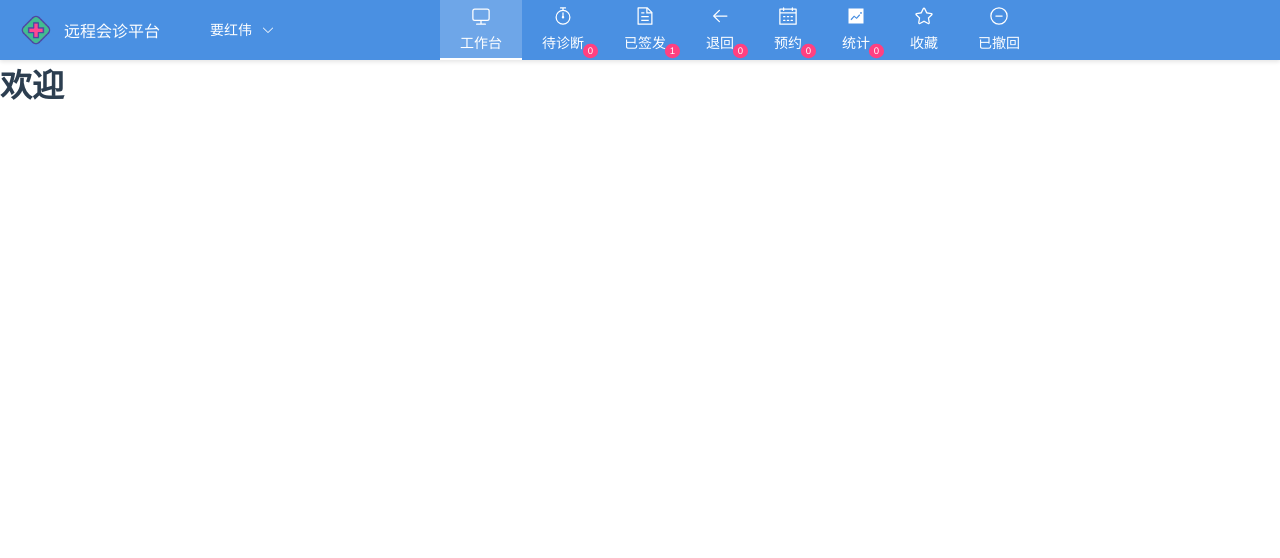
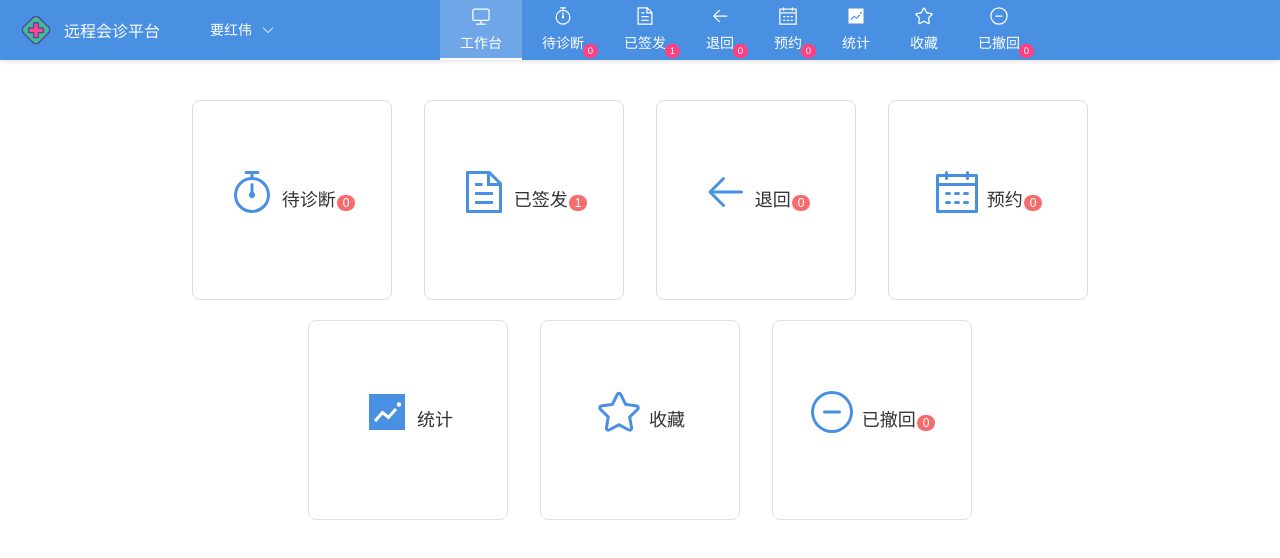
Before and after one commit to HBUzxl/Expert_System, a Vue app: page /workbench in a window 1280 px wide. Shown: the top 558 px of the page. Built offline with nearby package versions, Linux system fonts and the light colour scheme.

Commit message:
工作台页面

```diff
--- a/src/components/Header.vue
+++ b/src/components/Header.vue
@@ -82,7 +82,6 @@
             <div class="menu-item-content">
               <el-icon><TrendCharts /></el-icon>
               <span>统计</span>
-              <el-badge :value="0" class="counter" />
             </div>
           </el-menu-item>
 
@@ -92,10 +91,11 @@
               <span>收藏</span>
             </div>
           </el-menu-item>
-          <el-menu-item index="/withdrawn">
+          <el-menu-item index="/withdraw">
             <div class="menu-item-content">
                 <el-icon><Remove /></el-icon>
                 <span>已撤回</span>
+                <el-badge :value="0" class="counter" />
             </div>
           </el-menu-item>
 
--- a/src/views/WorkBench/index.vue
+++ b/src/views/WorkBench/index.vue
@@ -1,13 +1,119 @@
 <template>
-    <h1>欢迎</h1>
+    <div class="workbench-container">
+      <div class="button-grid">
+        <div class="button-row">
+          <el-button class="menu-button" @click="$router.push('/waiting')">
+            <el-icon><Timer /></el-icon>
+            <span>待诊断</span>
+            <el-badge :value="0" class="counter" />
+          </el-button>
+
+          <el-button class="menu-button" @click="$router.push('/diagnosed')">
+            <el-icon><Document /></el-icon>
+            <span>已签发</span>
+            <el-badge :value="1" class="counter" />
+          </el-button>
+
+          <el-button class="menu-button" @click="$router.push('/return')">
+            <el-icon><Back /></el-icon>
+            <span>退回</span>
+            <el-badge :value="0" class="counter" />
+          </el-button>
+
+          <el-button class="menu-button" @click="$router.push('/appointment')">
+            <el-icon><Calendar /></el-icon>
+            <span>预约</span>
+            <el-badge :value="0" class="counter" />
+          </el-button>
+        </div>
+
+        <div class="button-row">
+          <el-button class="menu-button" @click="$router.push('/statistics')">
+            <el-icon><TrendCharts /></el-icon>
+            <span>统计</span>
+          </el-button>
+
+          <el-button class="menu-button" @click="$router.push('/favorites')">
+            <el-icon><Star /></el-icon>
+            <span>收藏</span>
+          </el-button>
+
+          <el-button class="menu-button" @click="$router.push('/withdraw')">
+            <el-icon><Remove /></el-icon>
+            <span>已撤回</span>
+            <el-badge :value="0" class="counter" />
+          </el-button>
+        </div>
+      </div>
+    </div>
   </template>
 
   <script>
+  import { Timer, Document, Back, Calendar, TrendCharts, Star, Remove } from '@element-plus/icons-vue'
+
   export default {
-    name: 'WorkBench'
+    name: 'WorkBench',
+    components: {
+      Timer,
+      Document,
+      Back,
+      Calendar,
+      TrendCharts,
+      Star,
+      Remove
+    }
   }
   </script>
 
-<style>
+  <style scoped>
+  .workbench-container {
+    padding: 20px;
+  }
 
+  .button-grid {
+    display: flex;
+    flex-direction: column;
+    gap: 20px;
+    max-width: 1200px;
+    margin: 0 auto;
+    margin-top: 20px;
+  }
+
+  .button-row {
+    display: flex;
+    justify-content: center;
+    gap: 20px;
+  }
+
+  .menu-button {
+    display: flex;
+    flex-direction: column;
+    align-items: center;
+    padding: 30px;
+    width: 200px;
+    height: 200px;
+    border-radius: 8px;
+    background-color: #fff;
+    transition: all 0.3s;
+  }
+
+  .menu-button:hover {
+    transform: translateY(-5px);
+    box-shadow: 0 4px 12px rgba(0, 0, 0, 0.1);
+  }
+
+  .menu-button .el-icon {
+    font-size: 48px;
+    margin-bottom: 16px;
+    color: #4A90E2;
+  }
+
+  .menu-button span {
+    font-size: 18px;
+    color: #333;
+  }
+
+  .counter {
+    margin-top: 8px;
+  }
   </style>
```
Lines whose indentation alone changed are shown as unchanged.
